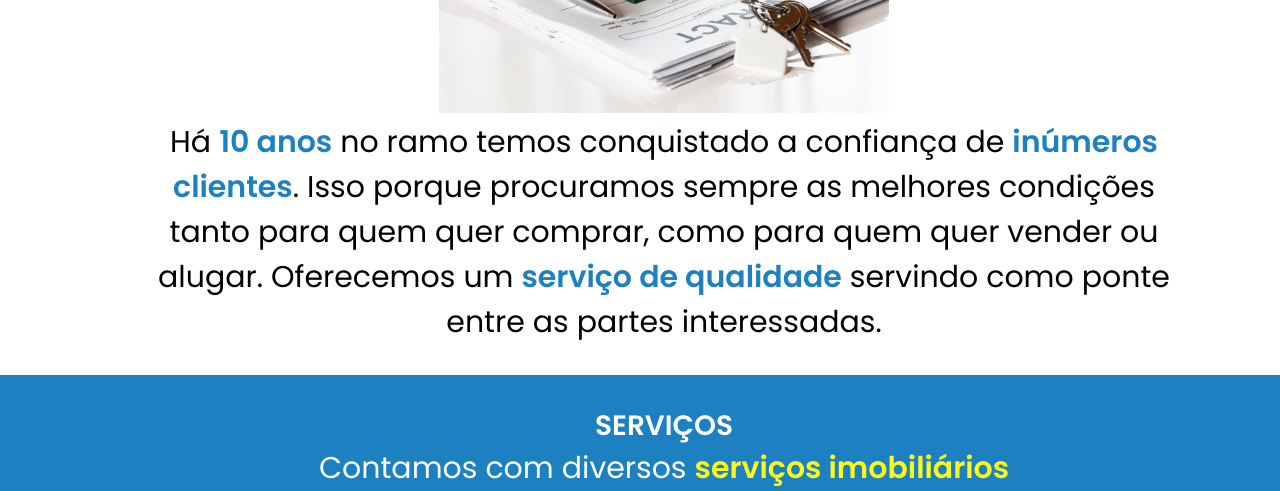
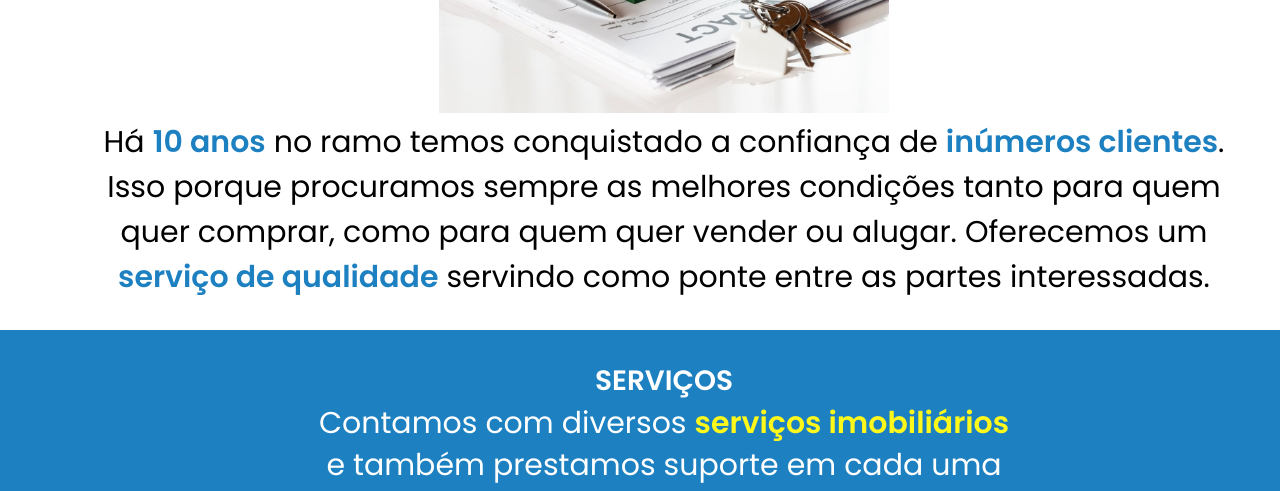
Before and after one commit to TALLESGIT/Imobiliaria-main, a website: page index.html in a window 1280 px wide. Shown: the part 1060-1551 px from the top of the page. Drawn offline with Linux system fonts and the light colour scheme.

Commit message:
"Adjusted margin values for .paragrafo-sobre class in estilo.css"

```diff
--- a/estilo.css
+++ b/estilo.css
@@ -97,8 +97,8 @@ h2 {
 
 .paragrafo-sobre {
     font-size: 30px;
-    margin-left: 5em;
-    margin-right: 5em;
+    margin-left: 3em;
+    margin-right: 3em;
 }
 
 .imagem {
```
